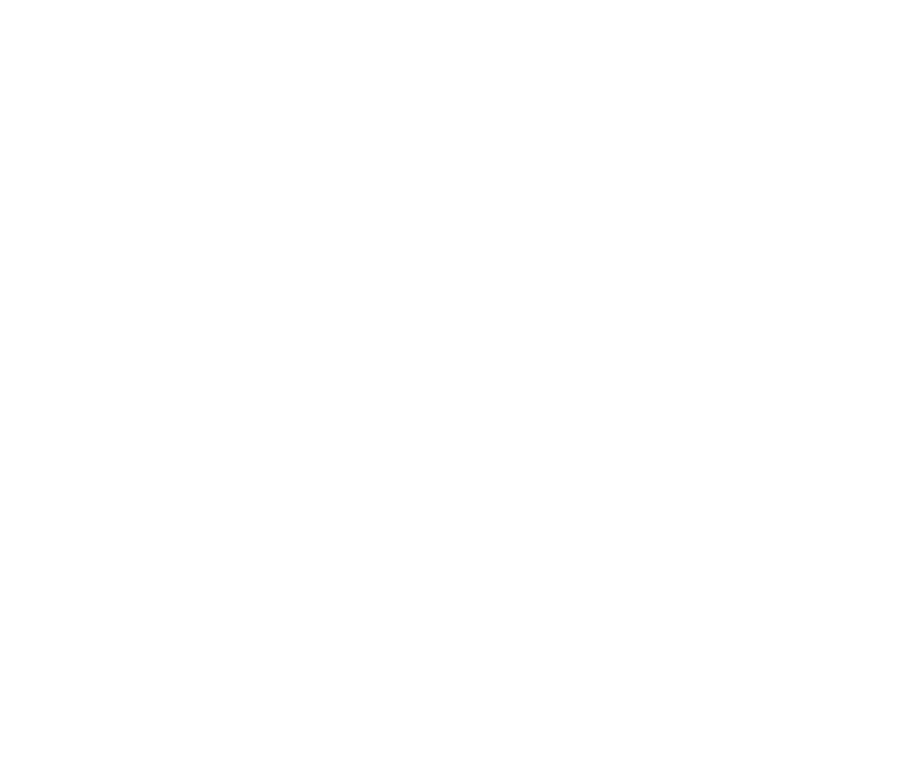
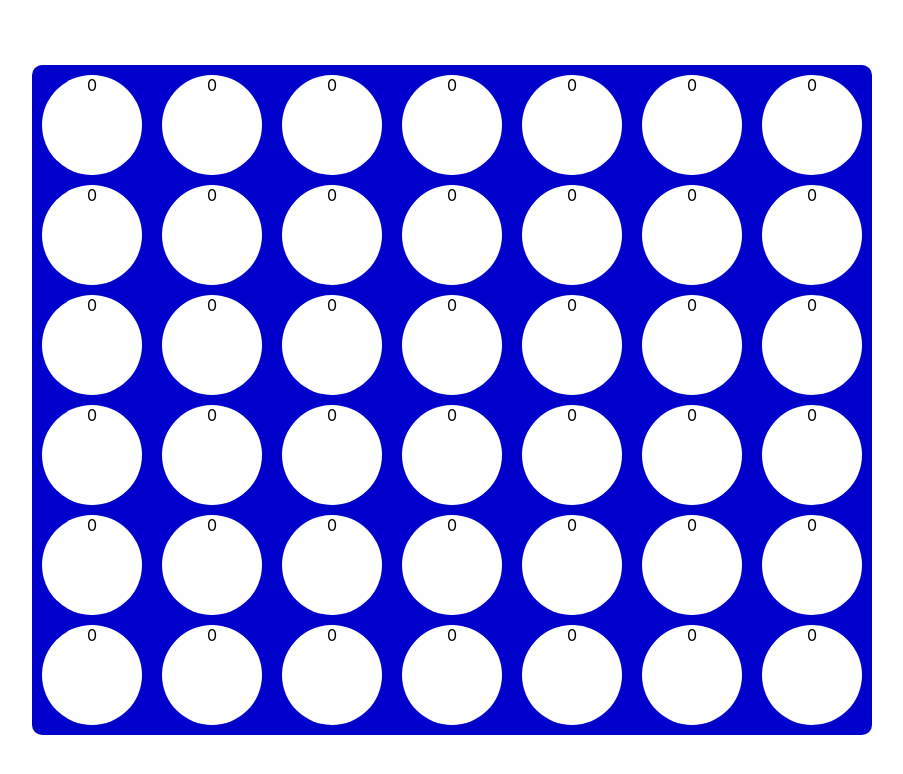
Before and after one commit to ultraemme/mandatory-advanced-js4, a React (Create React App) app: page / in a window 1280 px wide. Shown: the top 774 px of the page, without its empty margins (188-1091 px from the left). Built offline with nearby package versions, Linux system fonts and the light colour scheme.

Commit message:
basic functionality, missing win condition

```diff
--- a/src/App.css
+++ b/src/App.css
@@ -1,3 +1,27 @@
 .App {
   text-align: center;
+  display: flex;
+  justify-content: center;
+  align-items: center;
+  height: 100vh;
 }
+
+.grid {
+  background-color: mediumblue;
+  display: flex;
+  flex-direction: row;
+  border-radius: 10px;
+}
+
+.col {
+  box-sizing: border-box;
+}
+
+.cell {
+  pointer-events: all;
+  width: 100px;
+  height: 100px;
+  background-color: white;
+  border-radius: 63px;
+  margin: 10px;
+}
--- a/src/App.js
+++ b/src/App.js
@@ -1,11 +1,12 @@
 import React, { Component } from 'react';
 import './App.css';
+import Grid from './Grid';
 
 class App extends Component {
   render() {
     return (
       <div className="App">
-
+        <Grid/>
       </div>
     );
   }
--- /dev/null
+++ b/src/Grid.js
@@ -0,0 +1,59 @@
+import React, { useState, useEffect } from 'react';
+
+const cols = 7, rows = 6;
+const initialGrid = createGrid(cols, rows);
+let turn = 1;
+
+function switchTurn () {
+  turn === 1 ?  turn = 2 : turn = 1;
+  return turn;
+}
+
+function createGrid (cols, rows) {
+  let arr = new Array(cols);
+  for (let i = 0; i < arr.length; i++) {
+    arr[i] = new Array(rows);
+    for (let j = 0; j < arr[i].length; j++) {
+      arr[i][j] = 0;
+    }
+  }
+  return arr;
+}
+
+
+const Grid = (props) => {
+  const [grid, setGrid] = useState(initialGrid);
+
+  function makeMove(e) {
+    console.log(e.nativeEvent);
+    let position = e.target.dataset.position.split("-");
+    let newGrid = grid.map(arr => {
+      return [...arr];
+    })
+    for (let i = grid[position[0]].length; i >= 0; i--) {
+      if (grid[position[0]][i] === 0) {
+        newGrid[position[0]][i] = switchTurn();
+        setGrid(newGrid);
+        return;
+      }
+    }
+  }
+
+  return (
+    <>
+      <div className="grid">
+        {grid.map((col, idx) => {
+            return (
+              <div className="col" key={idx}>
+                {col.map((cell, idx2) => {
+                  return (
+                    <div onClick={makeMove} className="cell" data-position={`${idx}-${idx2}`} key={`${idx}-${idx2}`}>{cell}</div>
+                  )})}
+              </div>
+            )})}
+      </div>
+    </>
+  );
+}
+
+export default Grid;
```
Also changed, not shown: 2 other files (tests, documents, lock files or other folders).
